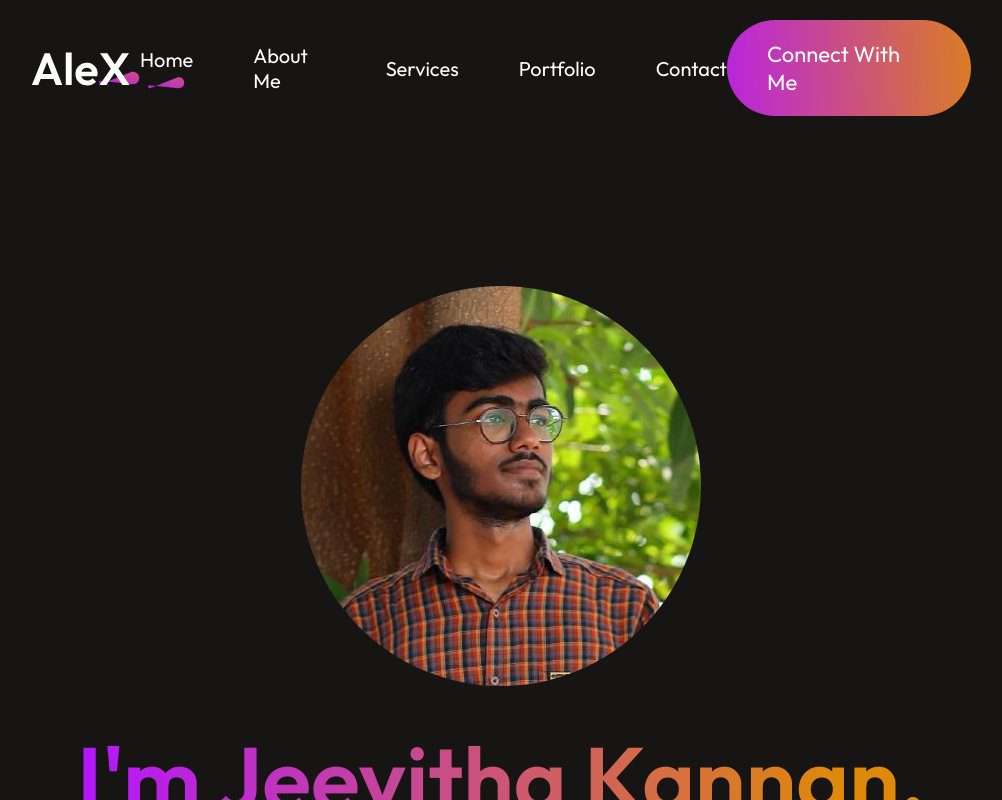
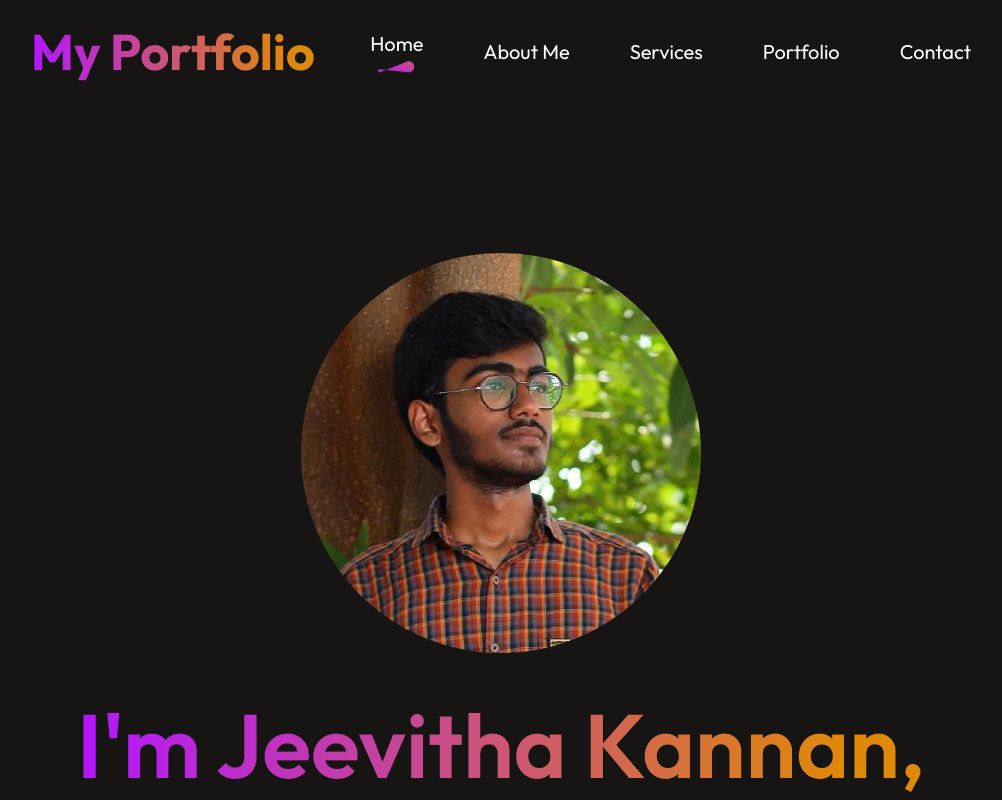
Before and after one commit to Udhayaa2202/jeeva_portfolio, a React (Vite) app: page / in a window 1280 px wide. Shown: the top 800 px of the page, without its empty margins (139-1141 px from the left). Built offline with nearby package versions, Linux system fonts and the light colour scheme.

Commit message:
Logo updation

```diff
--- a/src/Components/Footer/Footer.css
+++ b/src/Components/Footer/Footer.css
@@ -8,6 +8,14 @@
 .footer-top {
     display: flex;
     justify-content: space-between;
+}
+
+.footer-top-left h1 {
+    font-size: 40px;
+    background: linear-gradient(270deg, #DF8908 50%, #B415FF 100%);
+    background-clip: text;
+    -webkit-background-clip: text;
+    -webkit-text-fill-color: transparent;
 }
 
 .footer-top-left p {
--- a/src/Components/Footer/Footer.jsx
+++ b/src/Components/Footer/Footer.jsx
@@ -1,6 +1,6 @@
 import React from 'react'
 import './Footer.css'
-import footer_logo from '../../assets/footer_logo.svg'
+import theme_pattern from '../../assets/theme_pattern.svg'
 import user_icon from '../../assets/user_icon.svg'
 import angle_up_solid_1 from '../../assets/angle_up_solid_1.svg'
 
@@ -9,7 +9,7 @@ const Footer = () => {
         <div className='footer'>
             <div className="footer-top">
                 <div className="footer-top-left">
-                    <img src={footer_logo} alt="" />
+                  <h1>My Portfolio</h1>
                     <p>Lorem ipsum dolor sit amet consectetur adipisicing elit. Accusamus voluptate animi delectus deleniti officia obcaecati nobis esse sunt praesentium est enim, id quos voluptatibus iure temporibus debitis eveniet sequi impedit.</p>
                 </div>
                 <div className="footer-top-right">
--- a/src/Components/Navbar/Navbar.css
+++ b/src/Components/Navbar/Navbar.css
@@ -3,6 +3,15 @@
     align-items: center;
     justify-content: space-between;
     margin: 20px 170px;
+}
+
+.navbar h1{
+    font-size: 50px;
+    user-select: none;
+    background: linear-gradient(270deg, #DF8908 10%, #B415FF 100%);
+    background-clip: text;
+    -webkit-background-clip: text;
+    -webkit-text-fill-color: transparent;
 }
 
 .nav-menu {
@@ -11,6 +20,7 @@
     list-style: none;
     gap: 60px;
     font-size: 20px;
+    user-select: none;
 }
 
 .nav-connect{
--- a/src/Components/Navbar/Navbar.jsx
+++ b/src/Components/Navbar/Navbar.jsx
@@ -20,7 +20,7 @@ const Navbar = () => {
 
   return (
     <div className='navbar'>
-      <img src={logo} alt="" /> {/*the logo to be changed here*/}
+      <h1>My Portfolio</h1>
       <img src={menu_open} onClick={openMenu} alt="" className="nav-mob-open" />
       <ul ref={menuRef} className='nav-menu'>
         <img src={menu_close} onClick={closeMenu} alt="" className="nav-mob-close" />
@@ -30,7 +30,7 @@ const Navbar = () => {
         <li><AnchorLink className='anchor-link' offset={50} href='#work'><p onClick={() => setMenu("work")}>Portfolio</p></AnchorLink>{menu == "work" ? <img src={underline} alt='' /> : <></>}</li>
         <li><AnchorLink className='anchor-link' offset={50} href='#contact'><p onClick={() => setMenu("contact")}>Contact</p></AnchorLink>{menu == "contact" ? <img src={underline} alt='' /> : <></>}</li>
       </ul>
-      <div className="nav-connect"><AnchorLink className='anchor-link' offset={50} href='#contact'>Connect With Me</AnchorLink></div>
+         {/* <div className="nav-connect"><AnchorLink className='anchor-link' offset={50} href='#contact'>Connect With Me</AnchorLink></div> */}
     </div>
   )
 }
```
